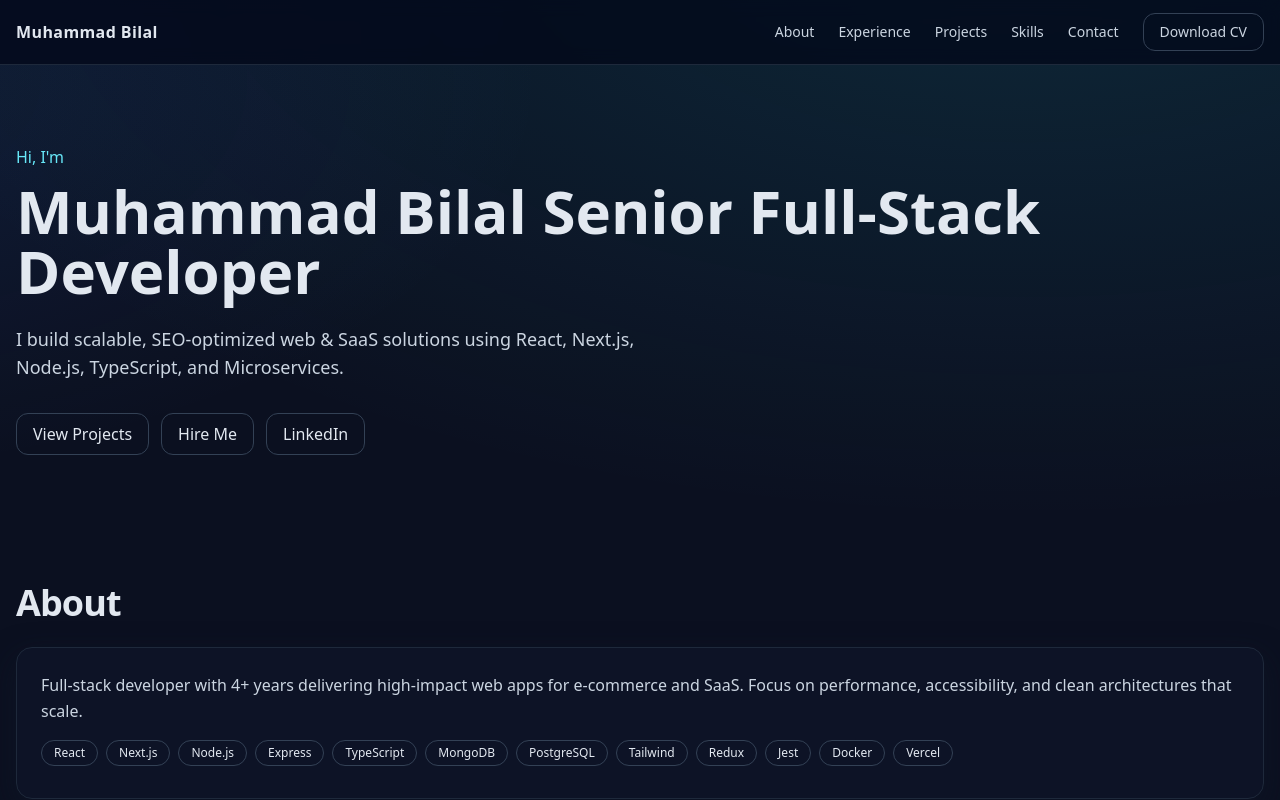
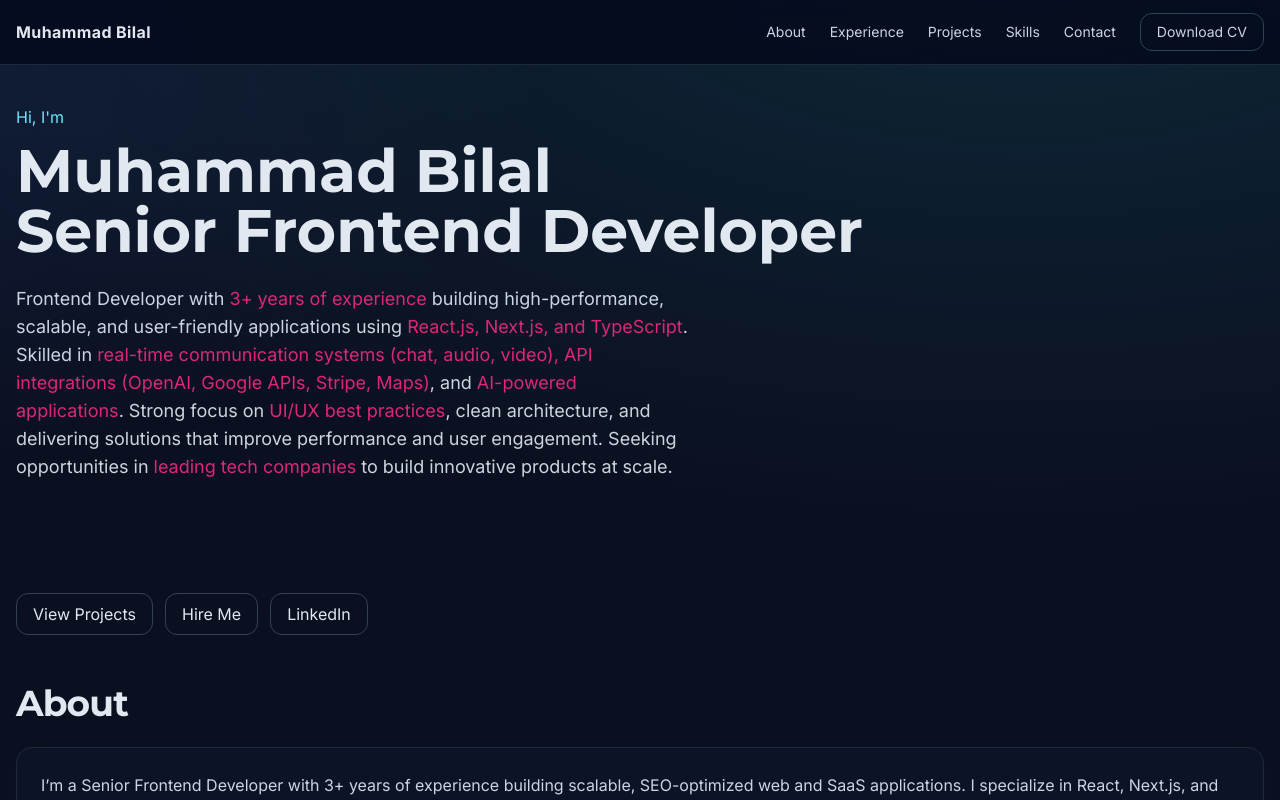
Before and after one commit to bilalnuman/protfolio, a Next.js app: page / in a window 1280 px wide. Shown: the top 800 px of the page. Built offline with nearby package versions, Linux system fonts and the light colour scheme.

Commit message:
updated code

```diff
--- a/components/About.js
+++ b/components/About.js
@@ -1,12 +1,11 @@
 export default function About() {
-  const skills = ["React","Next.js","Node.js","Express","TypeScript","MongoDB","PostgreSQL","Tailwind","Redux","Jest","Docker","Vercel"];
+  const skills = ["React","Next.js","TypeScript","Tailwind","HeroUI","Redux","Material UI","Styled Components","Framer Motion","GraphQL","Docker","Vercel"];
   return (
     <section id="about" className="container py-12">
       <h2 className="section-title">About</h2>
       <div className="card mt-6">
         <p className="text-slate-300 leading-relaxed">
-          Full‑stack developer with 4+ years delivering high‑impact web apps for e‑commerce and SaaS.
-          Focus on performance, accessibility, and clean architectures that scale.
+          I’m a Senior Frontend Developer with 3+ years of experience building scalable, SEO-optimized web and SaaS applications. I specialize in React, Next.js, and TypeScript — delivering high-performance, accessible, and user-centric solutions that drive business growth.
         </p>
         <div className="mt-4 flex flex-wrap">{skills.map((s,i)=>(<span key={i} className="badge">{s}</span>))}</div>
       </div>
--- a/components/Experience.js
+++ b/components/Experience.js
@@ -1,9 +1,9 @@
 export default function Experience() {
   const items = [
-    { role: "Senior Full‑Stack Developer", company: "Software House — Karachi", period: "Jun 2023 – Present",
-      bullets: ["Led SEO‑optimized SaaS, +50% organic traffic.", "Node.js microservices & Next.js app routing; 40% faster deploys.", "Observability & CI/CD on Vercel/GitHub Actions."] },
-    { role: "Full‑Stack Developer", company: "Software House — Lahore", period: "Jan 2021 – May 2023",
-      bullets: ["E‑commerce modules with SSR/ISR (Next.js).", "Analytics via MongoDB aggregations.", "Agile delivery with Jira & Scrum."] }
+    { role: "Senior Frontend Developer", company: "Zweidevs Pvt. Ltd. — Lahore", period: "Feb 2025 – Present",
+      bullets: ["Built and optimized UIs with React.js, TypeScript, Tailwind CSS.", "Eveloped reusable component library improving dev efficiency by 30%.", "Integrated backend APIs for real-time data sync and smooth workflows.","Mentored junior developers and led UI code reviews."] },
+    { role: "Frontend Developer", company: "BitCloud Solutions — Lahore", period: "April 2023 – Sep 2024",
+      bullets: ["Built responsive interfaces with Next.js, improving load times by 40%.", "Implemented lazy loading & code splitting for performance optimization.", "Collaborated with design/QA teams ensuring accessibility compliance.","Enhanced user experience through modern UI patterns."] }
   ];
   return (
     <section id="experience" className="container py-12">
--- a/components/Hero.js
+++ b/components/Hero.js
@@ -2,15 +2,20 @@ import { motion } from "framer-motion";
 
 export default function Hero() {
   return (
-    <section className="container py-20">
-      <motion.p className="text-cyan-300 mb-3" initial={{opacity:0,y:-6}} animate={{opacity:1,y:0}}>Hi, I'm</motion.p>
-      <motion.h1 className="text-4xl md:text-6xl font-extrabold leading-tight" initial={{opacity:0,y:8}} animate={{opacity:1,y:0}}>
-        Muhammad Bilal Senior Full‑Stack Developer
+    <section className="container pt-10">
+      <motion.p className="text-cyan-300 mb-3" initial={{ opacity: 0, y: -6 }} animate={{ opacity: 1, y: 0 }}>Hi, I'm</motion.p>
+      <motion.h1 className={`text-4xl md:text-6xl font-extrabold leading-tight`} initial={{ opacity: 0, y: 8 }} animate={{ opacity: 1, y: 0 }}>
+        Muhammad Bilal<br/> Senior Frontend Developer
       </motion.h1>
-      <motion.p className="mt-6 text-lg text-slate-300 max-w-2xl" initial={{opacity:0,y:8}} animate={{opacity:1,y:0}}>
-        I build scalable, SEO‑optimized web & SaaS solutions using React, Next.js, Node.js, TypeScript, and Microservices.
+      <motion.p className="mt-6 text-lg text-slate-300 max-w-2xl" initial={{ opacity: 0, y: 8 }} animate={{ opacity: 1, y: 0 }}>
+        Frontend Developer with <b className=" text-pink-600 font-normal"> 3+ years of experience</b> building high-performance, scalable, and user-friendly
+        applications using <b className=" text-pink-600 font-normal"> React.js, Next.js, and TypeScript</b>. Skilled in <b className=" text-pink-600 font-normal"> real-time communication systems (chat,
+          audio, video), API integrations (OpenAI, Google APIs, Stripe, Maps)</b>, and <b className=" text-pink-600 font-normal"> AI-powered applications</b>.
+        Strong focus on <b className=" text-pink-600 font-normal">UI/UX best practices</b>, clean architecture, and delivering solutions that improve
+        performance and user engagement. Seeking opportunities in <b className=" text-pink-600 font-normal">leading tech companies</b> to build innovative
+        products at scale.
       </motion.p>
-      <motion.div className="mt-8 flex flex-wrap gap-3" initial={{opacity:0,y:8}} animate={{opacity:1,y:0}}>
+      <motion.div className="mt-8 flex flex-wrap gap-3 pt-20" initial={{ opacity: 0, y: 8 }} animate={{ opacity: 1, y: 0 }}>
         <a className="btn" href="#projects">View Projects</a>
         <a className="btn" href="mailto:bilal.kalri@gmail.com">Hire Me</a>
         <a className="btn" href="https://www.linkedin.com/in/muhammad-bilal-eng/" target="_blank" rel="noreferrer">LinkedIn</a>
--- a/components/Projects.js
+++ b/components/Projects.js
@@ -1,8 +1,8 @@
 const data = [
-  { title: "WorkTrack — Workforce Management", desc: "Time tracking, tasks, attendance & reporting for distributed teams.", stack: ["Next.js","Node.js","MongoDB","JWT"], link: "#" },
-  { title: "QuickMart — Multi‑Vendor E‑commerce", desc: "Marketplace with Stripe/PayPal, vendor dashboards, order management.", stack: ["React","Express","MongoDB","Tailwind"], link: "#" },
-  { title: "MedLink — Telemedicine", desc: "Appointments, WebRTC video, chat, and encrypted uploads.", stack: ["React","Socket.IO","Node.js","Cloudinary"], link: "#" },
-  { title: "Insightlytics — SaaS Analytics", desc: "SEO‑friendly dashboards with SSR/ISR; role‑based access.", stack: ["Next.js","TypeScript","PostgreSQL","Prisma"], link: "#" }
+  { title: "Mental Edge (AI Coaching Platform)", desc: " Created a scalable AI coaching web app offering personalized content and payments. Implemented with React.js, AWS Amplify, and Stripe.", stack: ["Next.js","Tailwind CSS","Django","MongoDB","JWT"], link: "https://portal.mentaledge.ai" },
+  { title: "Gnizzel (Dental Appointment System)", desc: "Web-based appointment system for dental clinics, enabling seamless booking and schedule management. Powered by Next.js and AWS.", stack: ["React","Express","MongoDB","AntDesign"], link: "https://www.gnizzel.com/" },
+  { title: "Watchlytics (E-commerce for Watches)", desc: "Developed a modern e-commerce site for luxury watches with fast product search, filtering, and checkout. Optimized with React and TypeScript", stack: ["Next.js","Tailwind CSS","Django","Stripe"], link: "https://staging.watchlytics.io/dashboard" },
+  { title: "Camp Genie", desc: "Built Camp Genie, an online system to manage kids’ summer camp enrollments. Designed with scalability and ease of use in mind.", stack: ["Next.js","TypeScript","Supabase","Tailwind CSS"], link: "https://develop.thisiscampgenie.com/" }
 ];
 export default function Projects() {
   return (
--- a/pages/_app.js
+++ b/pages/_app.js
@@ -1,19 +1,33 @@
 import "@/styles/globals.css";
 import Head from "next/head";
+import { Inter, Montserrat } from "next/font/google";
+
+const inter = Inter({
+  subsets: ["latin"],
+  weight: ["400", "500", "600", "700"],
+});
+const montserrat = Montserrat({
+  subsets: ["latin"],
+  weight: ["400", "500", "600", "700"],
+  variable: "--font-montserrat",
+});
 import { FormspreeProvider } from "@formspree/react";
+
 
 export default function MyApp({ Component, pageProps }) {
   return (
     <FormspreeProvider project="mnnzrawp">
       <Head>
         <meta name="viewport" content="width=device-width, initial-scale=1" />
-        <title>Muhammad Bilal — Full-Stack Developer</title>
-        <meta name="description" content="Full-Stack portfolio: React, Next.js, Node.js, TypeScript, Microservices." />
+        <title>Muhammad Bilal Senior Frontend Developer</title>
+        <meta name="description" content="Senior Frontend portfolio: React, Next.js, Node.js, TypeScript, Microservices." />
         <meta name="theme-color" content="#0b1020" />
         <link rel="icon" href="/favicon.ico" />
-        <meta property="og:image" content="/og-image.png"/>
+        <meta property="og:image" content="/og-image.png" />
       </Head>
-      <Component {...pageProps} />
+      <main className={inter.className}>
+        <Component {...pageProps} />
+      </main>
     </FormspreeProvider>
   );
 }
--- a/pages/index.js
+++ b/pages/index.js
@@ -28,7 +28,7 @@ export default function Home() {
           "name":"Muhammad Bilal",
           "url":"https://your-portfolio.vercel.app",
           "sameAs":["https://www.linkedin.com/in/muhammad-bilal-eng/","https://github.com/yourusername"],
-          "jobTitle":"Senior Full-Stack Developer"
+          "jobTitle":"Senior Frontend Developer"
         }) }}
       />
     </main>
--- a/styles/globals.css
+++ b/styles/globals.css
@@ -1,6 +1,9 @@
 @tailwind base;
 @tailwind components;
 @tailwind utilities;
+:root {
+  --font-montserrat: 'Montserrat', sans-serif;
+}
 html, body, #__next { height: 100%; }
 body {
   background:
@@ -15,3 +18,6 @@ body {
 .badge { @apply inline-flex items-center rounded-full px-3 py-1 text-xs border border-slate-700 mr-2 mb-2; }
 .btn { @apply inline-flex items-center gap-2 px-4 py-2 rounded-xl border border-slate-700 hover:bg-slate-800 transition; }
 .link { @apply underline decoration-dotted underline-offset-4 hover:text-cyan-300; }
+h1, h2, h3, h4, h5, h6 {
+  font-family: var(--font-montserrat);
+}
```
Also changed, not shown: package.json (+9 -3 lines), 1 other file (tests, documents, lock files or other folders).
